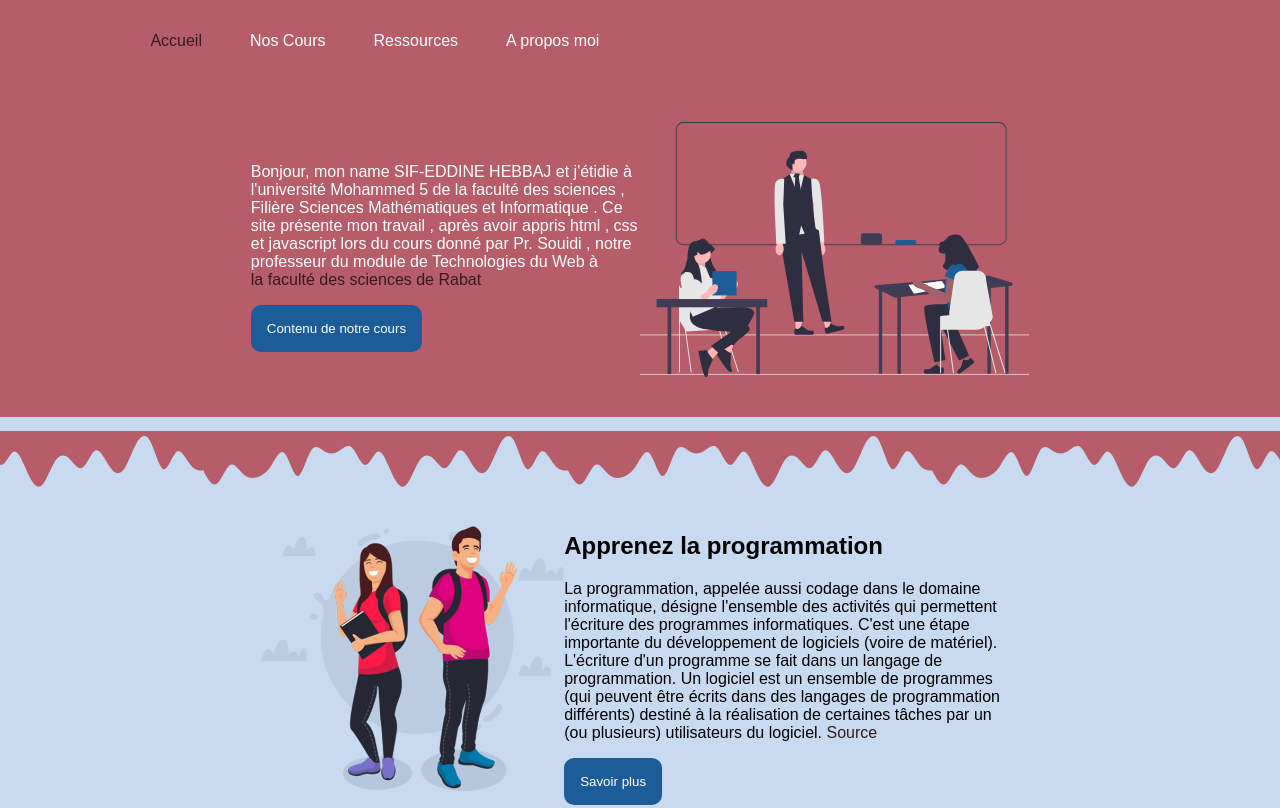
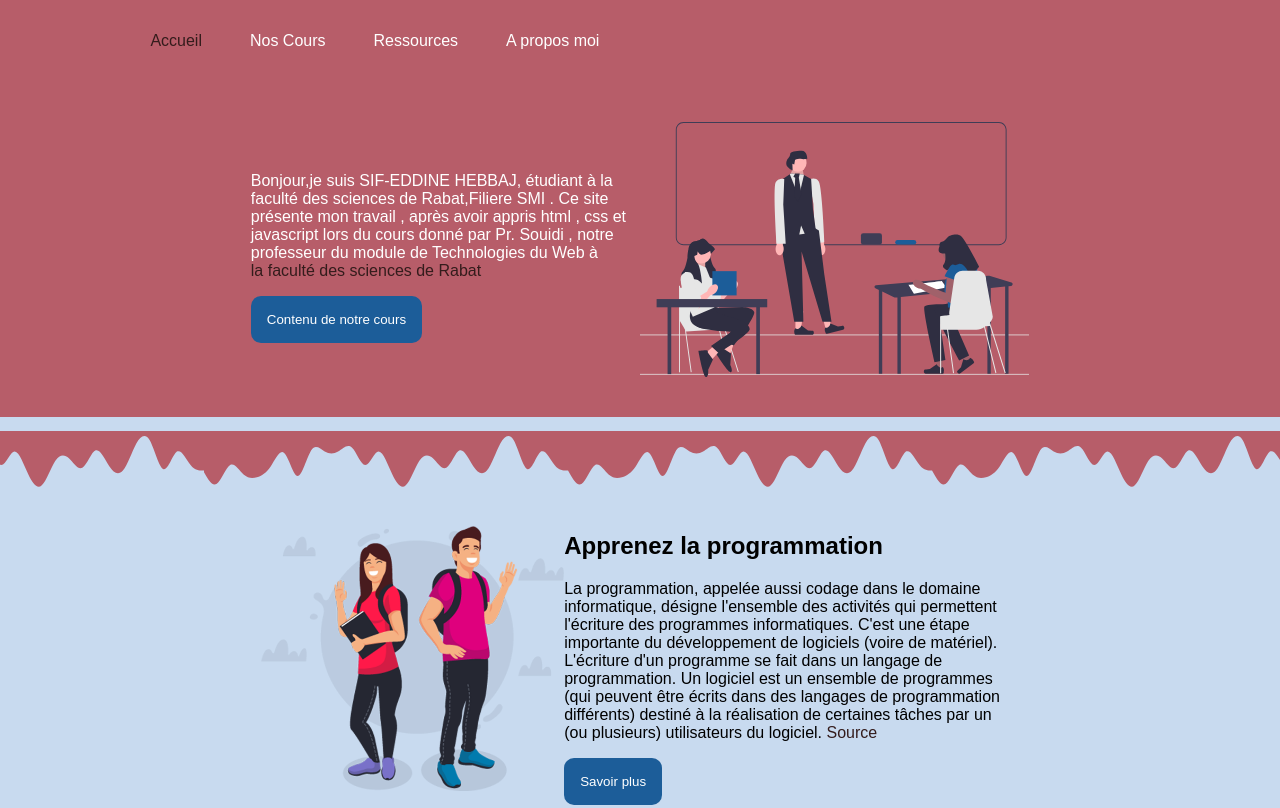
Before and after one commit to sifeddine-hebbaj/sifeddine-hebbaj.github.io, a plain HTML site: page index.html in a window 1280 px wide. Shown: the top 808 px of the page. Drawn offline with Linux system fonts and the light colour scheme; a web font is replaced by a local one.

Commit message:
Add files via upload

```diff
--- a/index.html
+++ b/index.html
@@ -59,7 +59,7 @@
 
     <header>
         <div>
-            <p>Bonjour, mon name SIF-EDDINE HEBBAJ et j'étidie à l'université Mohammed 5 de la faculté des sciences , Filière Sciences Mathématiques et Informatique .
+            <p>Bonjour,je suis SIF-EDDINE HEBBAJ, étudiant à la faculté des sciences de Rabat,Filiere SMI .
 
                 Ce site présente mon travail , après avoir appris html , css et javascript lors du cours donné par Pr. Souidi , notre professeur du module de Technologies du Web à <a href="http://www.fsr.ac.ma" target="_blank"><br> la faculté des sciences de Rabat</a>
             </p>
```
